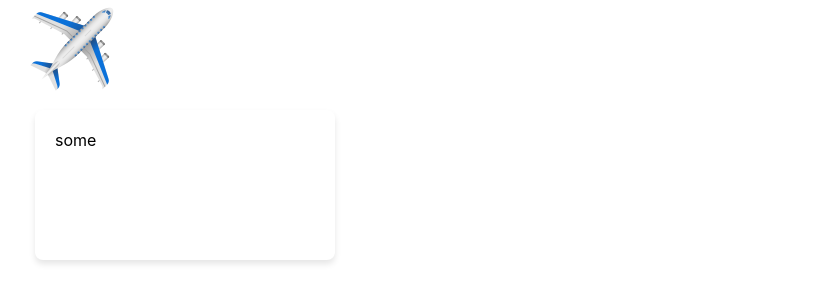
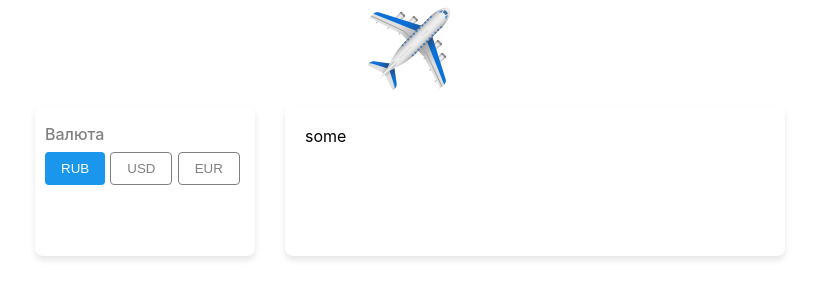
Before and after one commit to mnosov622/tickets, a React (Create React App) app: page / in a window 1280 px wide. Shown: the top 302 px of the page, without its empty margins (230-1046 px from the left). Built offline with nearby package versions, Linux system fonts and the light colour scheme.

Commit message:
styling update

```diff
--- a/src/App.css
+++ b/src/App.css
@@ -2,3 +2,9 @@
   margin: 0 auto;
   display: flex;
 }
+
+.main {
+  display: flex;
+  align-items: center;
+  justify-content: space-between;
+}
--- a/src/App.tsx
+++ b/src/App.tsx
@@ -1,18 +1,17 @@
 import Plane from "./assets/plane.png";
+import Filters from "./components/Filters/Filters";
 import TicketCard from "./components/TicketCard/TicketCard";
-
+import "./App.css";
 const App = () => {
   return (
     <section>
       <section className="img-container">
         <img src={Plane} alt="plane" />
       </section>
-
-      <section className="filters"></section>
-
-      <section>
+      <main className="main">
+        <Filters />
         <TicketCard />
-      </section>
+      </main>
     </section>
   );
 };
--- a/src/components/Filters/Filters.css
+++ b/src/components/Filters/Filters.css
@@ -0,0 +1,42 @@
+.filters {
+  width: 220px;
+  height: 150px;
+  background-color: #fff;
+  border-radius: 8px;
+  box-shadow: 0 4px 6px rgba(0, 0, 0, 0.1);
+  margin: 10px;
+  padding: 10px;
+}
+
+.currency h3 {
+  margin: 0.5em 0;
+  color: gray;
+  font-weight: 500;
+  font-size: 1em;
+}
+
+.currency-buttons {
+  display: flex;
+  justify-content: space-between;
+}
+
+.currency-button {
+  background-color: transparent;
+  color: gray;
+  border: 1px solid gray;
+  border-radius: 4px;
+  padding: 8px 16px;
+  cursor: pointer;
+  transition: background-color 0.3s ease, color 0.3s ease;
+  outline: none;
+}
+
+.currency-button.blue {
+  background-color: rgb(27, 150, 237);
+  color: white;
+  border: none;
+}
+
+.currency-button:hover {
+  background-color: lightblue;
+}
--- a/src/components/Filters/Filters.tsx
+++ b/src/components/Filters/Filters.tsx
@@ -1,7 +1,41 @@
+import React, { useState } from "react";
 import "./Filters.css";
 
 const Filters = () => {
-  return <section>Filters</section>;
+  const [selectedCurrency, setSelectedCurrency] = useState<string>("RUB");
+
+  const handleCurrencyClick = (currency: string) => {
+    setSelectedCurrency(currency);
+  };
+
+  return (
+    <section className="filters">
+      <div className="currency">
+        <h3>Валюта</h3>
+        <div className="currency-buttons">
+          <button
+            className={`currency-button ${selectedCurrency === "RUB" ? "blue" : ""}`}
+            onClick={() => handleCurrencyClick("RUB")}
+          >
+            RUB
+          </button>
+          <button
+            className={`currency-button ${selectedCurrency === "USD" ? "blue" : ""}`}
+            onClick={() => handleCurrencyClick("USD")}
+          >
+            USD
+          </button>
+          <button
+            className={`currency-button ${selectedCurrency === "EUR" ? "blue" : ""}`}
+            onClick={() => handleCurrencyClick("EUR")}
+          >
+            EUR
+          </button>
+          <div />
+        </div>
+      </div>
+    </section>
+  );
 };
 
 export default Filters;
--- a/src/components/TicketCard/TicketCard.css
+++ b/src/components/TicketCard/TicketCard.css
@@ -1,5 +1,5 @@
 .ticket-card {
-  width: 300px;
+  width: 500px;
   height: 150px;
   background-color: #fff;
   border-radius: 8px;
```
Also changed, not shown: src/fake-data/tickets.json (added, +160 -0 lines).
